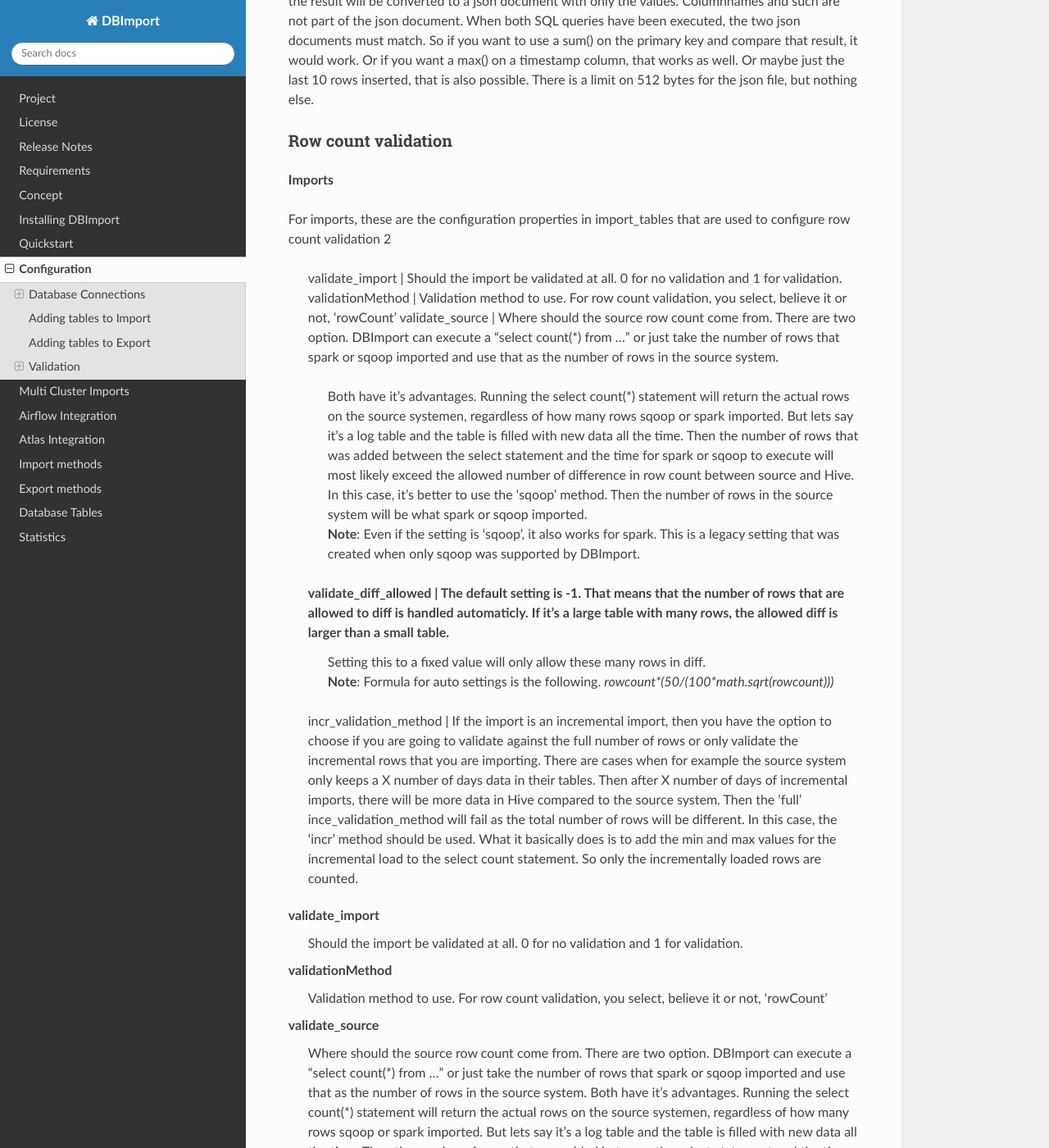
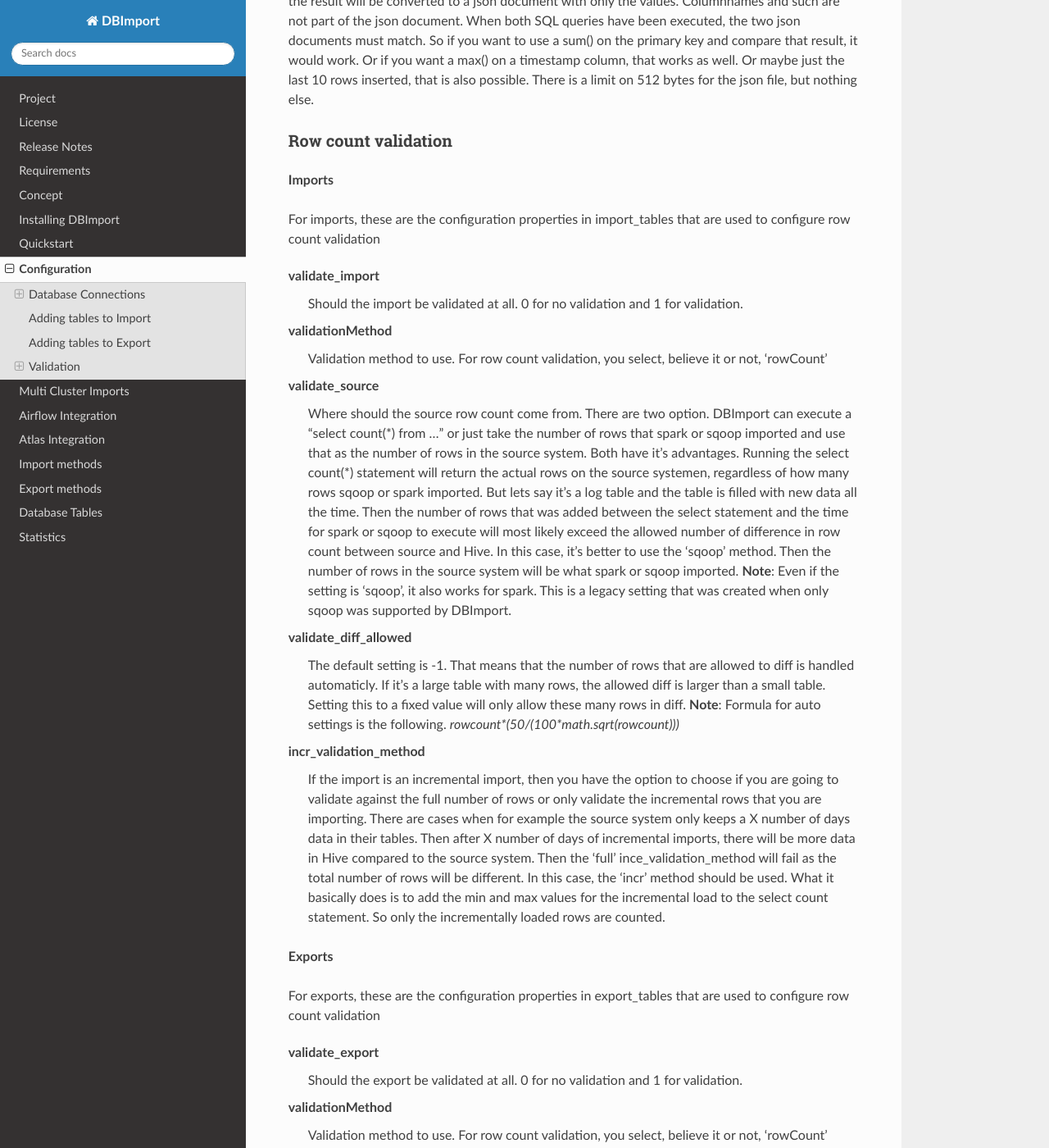
Before and after one commit to Middlecon/DBImport, a Sphinx documentation site: the page built from docs/configuration.rst, in a window 1280 px wide and 1400 px high, scrolled down 3788 px. Shown: the whole window at 82% size. Built offline with Sphinx 7.4.7 and the Read the Docs theme 2.0.0, drawn with Linux system fonts in a browser that asks for light colours; some of the changed text lies outside the part shown.

Commit message:
Documentation update

```diff
--- a/docs/configuration.rst
+++ b/docs/configuration.rst
@@ -134,18 +134,6 @@ Row count validation
 **Imports**
 
 For imports, these are the configuration properties in import_tables that are used to configure row count validation
-2
-
-
-  validate_import        | Should the import be validated at all. 0 for no validation and 1 for validation.
-  validationMethod       | Validation method to use. For row count validation, you select, believe it or not, 'rowCount'
-  validate_source        | Where should the source row count come from. There are two option. DBImport can execute a "select count(*) from ..." or just take the number of rows that spark or sqoop imported and use that as the number of rows in the source system.
-                         | Both have it's advantages. Running the select count(*) statement will return the actual rows on the source systemen, regardless of how many rows sqoop or spark imported. But lets say it's a log table and the table is filled with new data all the time. Then the number of rows that was added between the select statement and the time for spark or sqoop to execute will most likely exceed the allowed number of difference in row count between source and Hive. In this case, it's better to use the 'sqoop' method. Then the number of rows in the source system will be what spark or sqoop imported.
-                         | **Note**: Even if the setting is 'sqoop', it also works for spark. This is a legacy setting that was created when only sqoop was supported by DBImport.
-  validate_diff_allowed  | The default setting is -1. That means that the number of rows that are allowed to diff is handled automaticly. If it's a large table with many rows, the allowed diff is larger than a small table.
-                         | Setting this to a fixed value will only allow these many rows in diff.
-                         | **Note**: Formula for auto settings is the following. *rowcount*(50/(100*math.sqrt(rowcount)))*
-  incr_validation_method | If the import is an incremental import, then you have the option to choose if you are going to validate against the full number of rows or only validate the incremental rows that you are importing. There are cases when for example the source system only keeps a X number of days data in their tables. Then after X number of days of incremental imports, there will be more data in Hive compared to the source system. Then the 'full' ince_validation_method will fail as the total number of rows will be different. In this case, the 'incr' method should be used. What it basically does is to add the min and max values for the incremental load to the select count statement. So only the incrementally loaded rows are counted.
 
 
 validate_import
@@ -172,9 +160,14 @@ incr_validation_method
 For exports, these are the configuration properties in export_tables that are used to configure row count validation
 
 
-  validate_export        | Should the export be validated at all. 0 for no validation and 1 for validation.
-  validationMethod       | Validation method to use. For row count validation, you select, believe it or not, 'rowCount'
-  incr_validation_method | If the export is an incremental export, then you have the option to choose if you are going to validate against the full number of rows or only validate the incremental rows that you are exporting.
+validate_export
+ Should the export be validated at all. 0 for no validation and 1 for validation.
+
+validationMethod
+ Validation method to use. For row count validation, you select, believe it or not, 'rowCount'
+
+incr_validation_method
+ If the export is an incremental export, then you have the option to choose if you are going to validate against the full number of rows or only validate the incremental rows that you are exporting.
 
 
 custom SQL validation
@@ -201,11 +194,20 @@ ${TARGET_TABLE}    Replaced with target database table in exports
 These are the configuration properties in import_tables that are used to configure custom SQL validation
 
 
-  validate_import                          | Should the import be validated at all. 0 for no validation and 1 for validation.
-  validationMethod                         | Validation method to use. For custom SQL validation, you select 'customQuery'
-  validationCustomQuerySourceSQL           | The SQL query that will be executed in the source database
-  validationCustomQueryHiveSQL             | The SQL query that will be executed in Hive. ${HIVE_DB} and ${HIVE_TABLE} variable must be used as the query will be executed on both the *Import Table* and *Target Table*
-  validationCustomQueryValidateImportTable | For certain imports, like incremental imports, running the custom sql against the *import table* have a large risk of returning the incorrect result. So for custom SQL imports, it's possible to disable the validation on the *import table* and only do the validation on the *target table*. Putting 0 in this column will disable validation on the *import table*
+validate_import
+ Should the import be validated at all. 0 for no validation and 1 for validation.
+
+validationMethod
+ Validation method to use. For custom SQL validation, you select 'customQuery'
+
+validationCustomQuerySourceSQL
+ The SQL query that will be executed in the source database
+
+validationCustomQueryHiveSQL
+ The SQL query that will be executed in Hive. ${HIVE_DB} and ${HIVE_TABLE} variable must be used as the query will be executed on both the *Import Table* and *Target Table*
+
+validationCustomQueryValidateImportTable
+ For certain imports, like incremental imports, running the custom sql against the *import table* have a large risk of returning the incorrect result. So for custom SQL imports, it's possible to disable the validation on the *import table* and only do the validation on the *target table*. Putting 0 in this column will disable validation on the *import table*
 
 
 **Exports**
@@ -213,7 +215,14 @@ These are the configuration properties in import_tables that are used to configu
 These are the configuration properties in export_tables that are used to configure custom SQL validation
 
 
-  validate_export | Should the export be validated at all. -1 for no validation and 1 for validation.
-  validationMethod | Validation method to use. For custom SQL validation, you select 'customQuery'
-  validationCustomQueryHiveSQL | The SQL query that will be executed in Hive.
-  validationCustomQueryTargetSQL | The SQL query that will be executed in the target database
+validate_export
+ Should the export be validated at all. -1 for no validation and 1 for validation.
+
+validationMethod
+ Validation method to use. For custom SQL validation, you select 'customQuery'
+
+validationCustomQueryHiveSQL
+ The SQL query that will be executed in Hive.
+
+validationCustomQueryTargetSQL
+ The SQL query that will be executed in the target database
```
